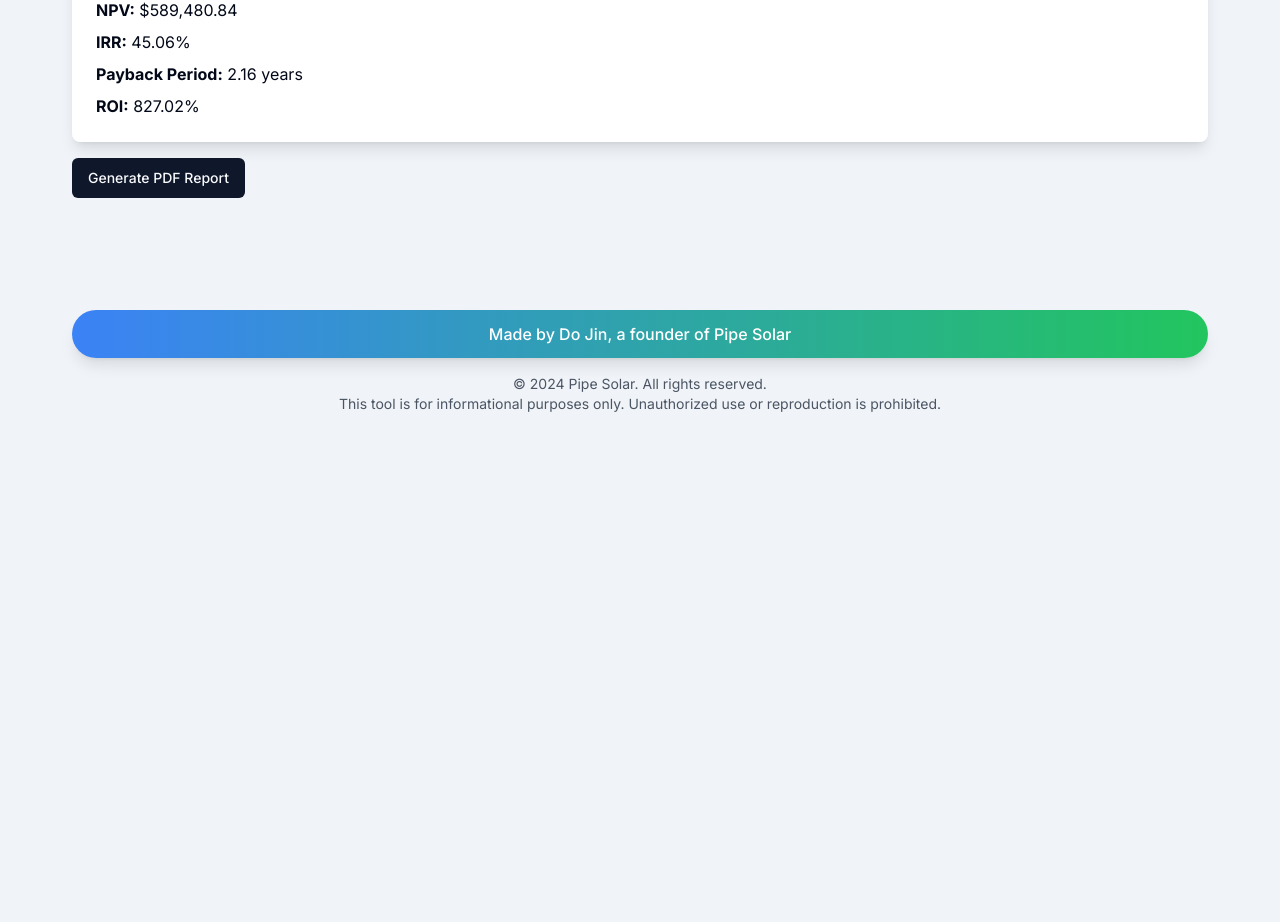
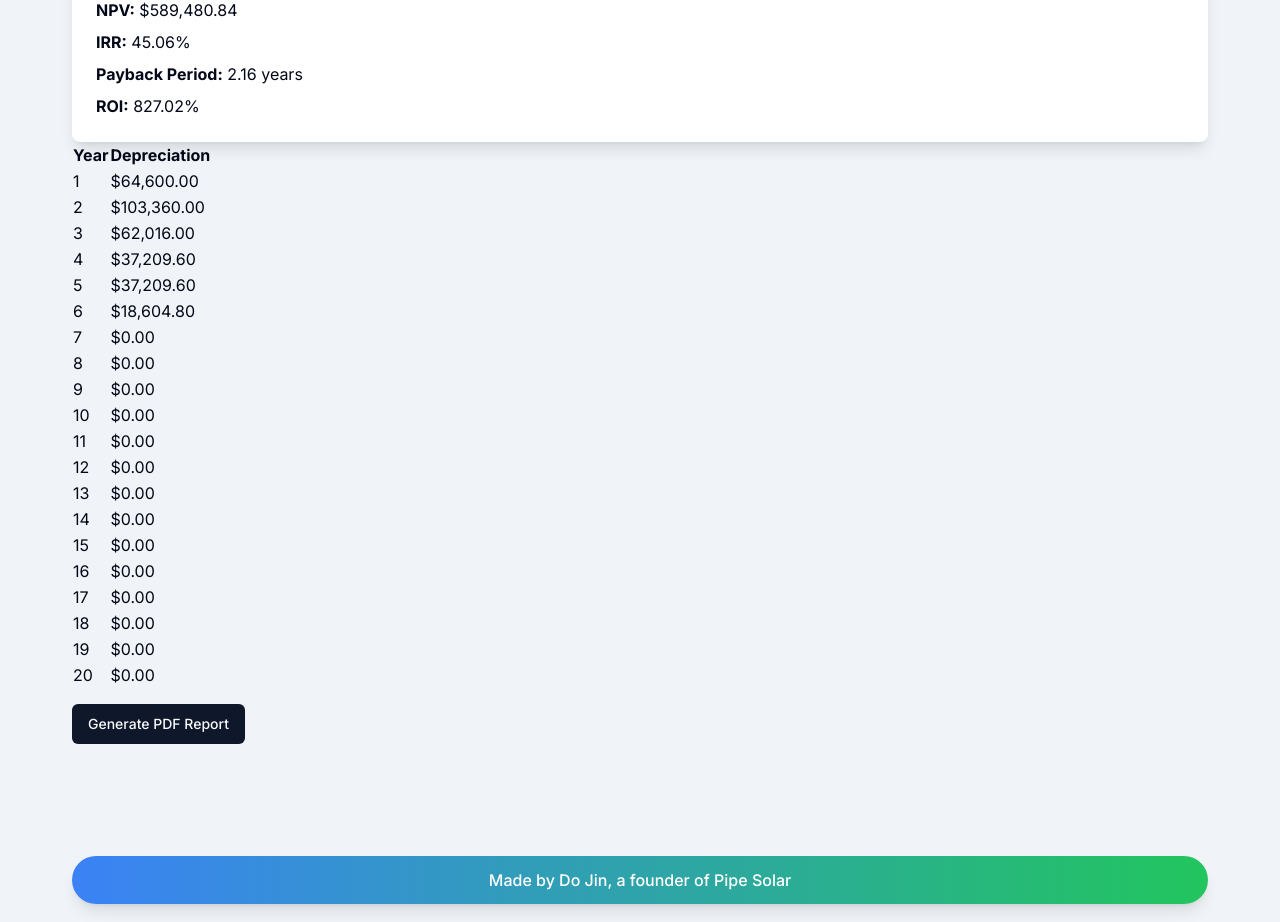
Before and after one commit to dojin23/EV-Solar-Financial-Calculator, a Next.js app: page / in a window 1280 px wide. Shown: the part 3090-4012 px from the top of the page. Before the commit the page ends 3552 px from the top, so only its background shows below. Built offline with nearby package versions, Linux system fonts and the light colour scheme; what @react-pdf/renderer would draw is missing.

Commit message:
Fix macrsSchedule warning and add type annotation for DepreciationSchedule

```diff
--- a/src/components/ui/FinancialCalculator.tsx
+++ b/src/components/ui/FinancialCalculator.tsx
@@ -543,7 +543,7 @@ export default function FinancialCalculator() {
     return JSON.stringify(debugOutput, null, 2);
   };
 
-  const DepreciationSchedule = ({ schedule }: { schedule: number[] }) => (
+  const DepreciationSchedule = ({ schedule }: { schedule: Array<{ year: number; depreciation: number }> }) => (
     <table>
       <thead>
         <tr>
@@ -1075,6 +1075,8 @@ export default function FinancialCalculator() {
           </CardContent>
         </Card>
 
+        <DepreciationSchedule schedule={financialMetrics.cashFlows.map(flow => ({ year: flow.year, depreciation: flow.depreciation }))} />
+
         <Button onClick={generatePDF} className="mt-4">
           Generate PDF Report
         </Button>
```
